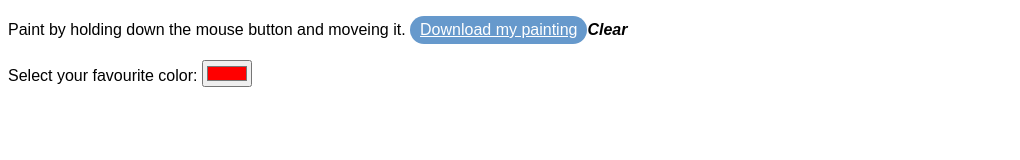
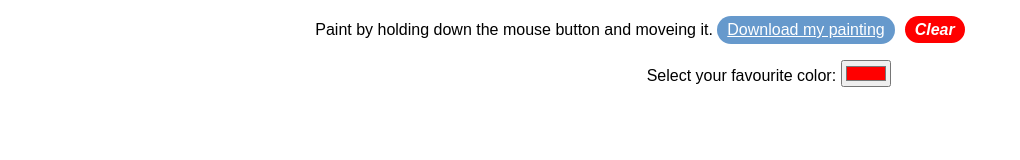
Before and after one commit to Linh777GKOG/Painting_app, a plain HTML site: page index.html in a window 1280 px wide. Shown: the whole page, without its empty margins (0-1020 px from the left). Drawn offline with Linux system fonts and the light colour scheme.

Commit message:
style refresh

```diff
--- a/style.css
+++ b/style.css
@@ -15,3 +15,24 @@ a {
   padding: 5px 10px;
   border-radius: 100px;
 }
+
+.pen-tools {
+  display: flex;
+  justify-content: space-around;
+  align-content: center;
+  width: 60%;
+  margin: auto;
+}
+
+p {
+  text-align: center;
+}
+
+.fa-refresh {
+  margin-left: 10px;
+  background-color: red;
+  padding: 5px 10px;
+  border-radius: 100px;
+  color: white;
+  cursor: pointer;
+}
```
